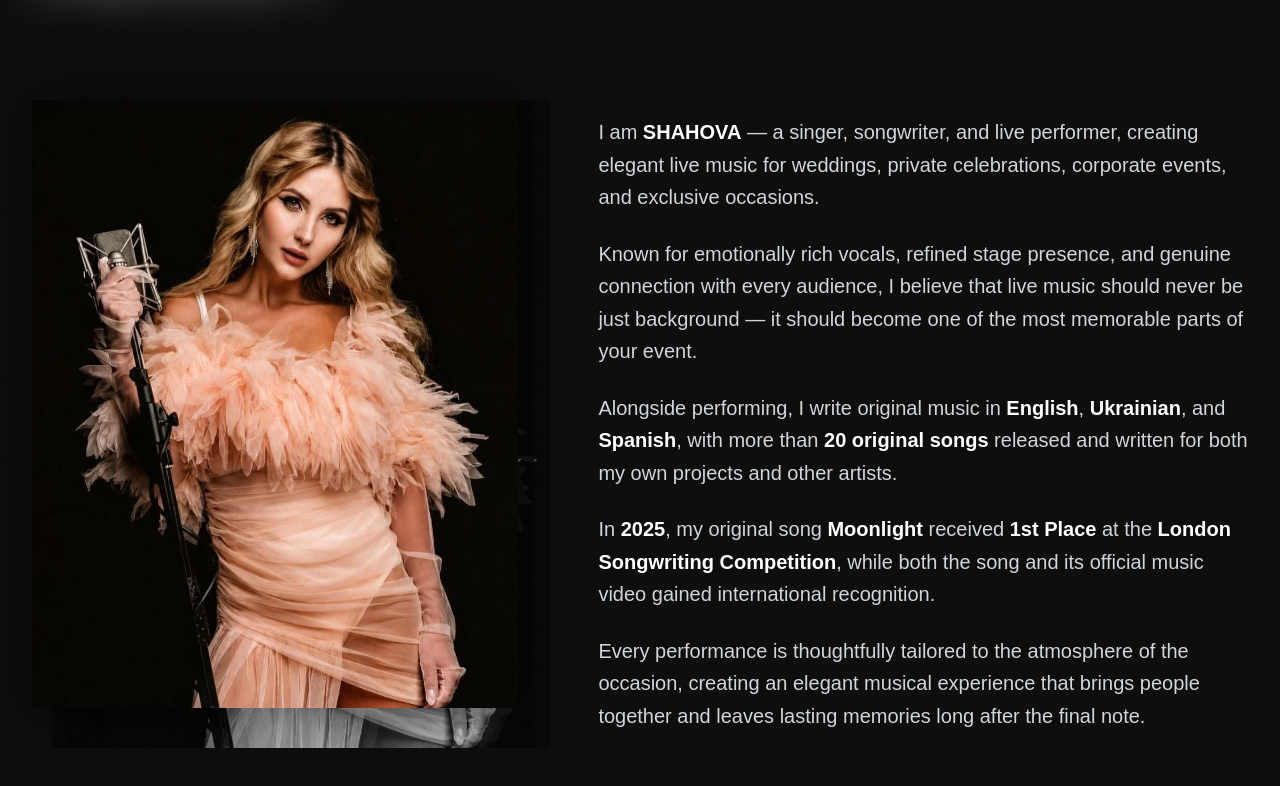
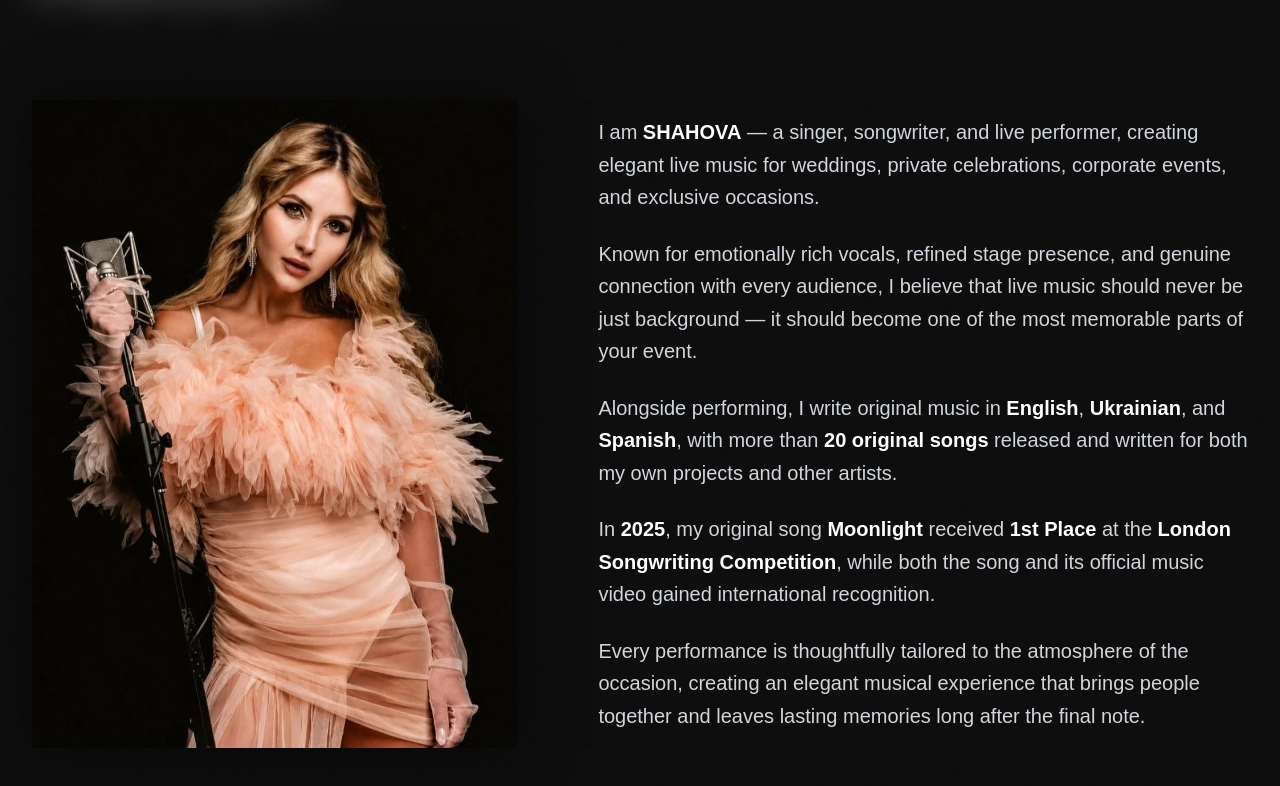
Before and after one commit to shahovatania-singer/shahova-web, a Next.js app: page / in a window 1280 px wide. Shown: the part 1069-1855 px from the top of the page. Built offline with nearby package versions, Linux system fonts and the light colour scheme.

Commit message:
fix: image flex in About Sec

```diff
--- a/src/components/About.tsx
+++ b/src/components/About.tsx
@@ -30,28 +30,9 @@ export default function About() {
 
       {/* Content Columns */}
       <div className="flex flex-col lg:flex-row gap-12 lg:gap-20 lg:items-stretch items-center w-full">
-        {/* Left Column - Image Stack */}
+        {/* Left Column - Image */}
         <div className="relative w-full sm:w-[80%] md:w-[60%] lg:w-[40%] flex-shrink-0 flex flex-col">
-          {/* Third Layer */}
-          <div className="absolute top-0 bottom-0 w-full translate-x-[32px] z-0 overflow-hidden border-l-[4px] border-[#0d0d0d]">
-            <img
-              src="/image/About.webp"
-              alt=""
-              className="w-full h-full object-cover opacity-60 mix-blend-luminosity grayscale"
-            />
-          </div>
-
-          {/* Second Layer */}
-          <div className="absolute top-0 bottom-0 w-full translate-x-[16px] z-10 overflow-hidden border-l-[4px] border-[#0d0d0d]">
-            <img
-              src="/image/About.webp"
-              alt=""
-              className="w-full h-full object-cover opacity-80 mix-blend-luminosity grayscale"
-            />
-          </div>
-
-          {/* Main Image */}
-          <div className="relative z-20 w-full aspect-[4/5] bg-zinc-900 overflow-hidden shadow-[0px_0px_50px_rgba(0,0,0,0.5)]">
+          <div className="relative w-full aspect-[4/5] flex-grow bg-zinc-900 overflow-hidden shadow-[0px_0px_50px_rgba(0,0,0,0.5)]">
             <img
               src="/image/About.webp"
               alt="About the artist"
```
